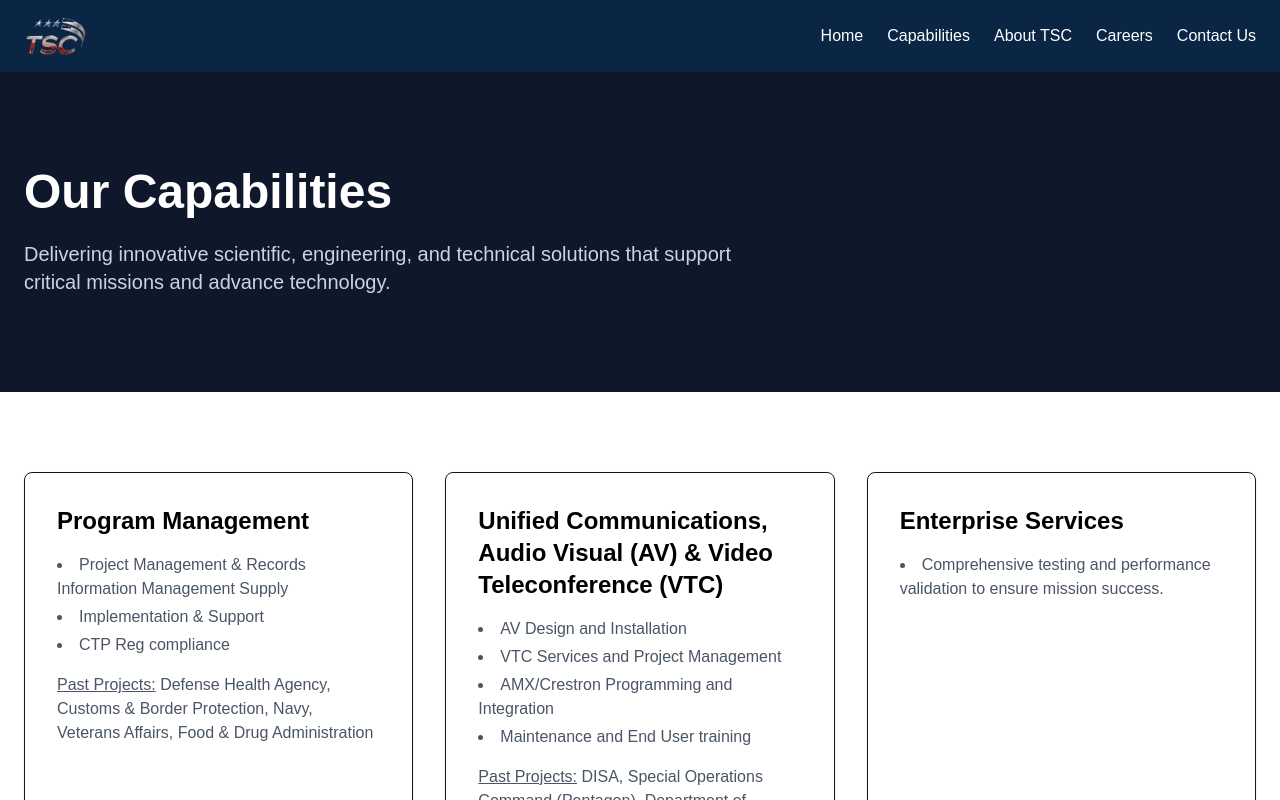
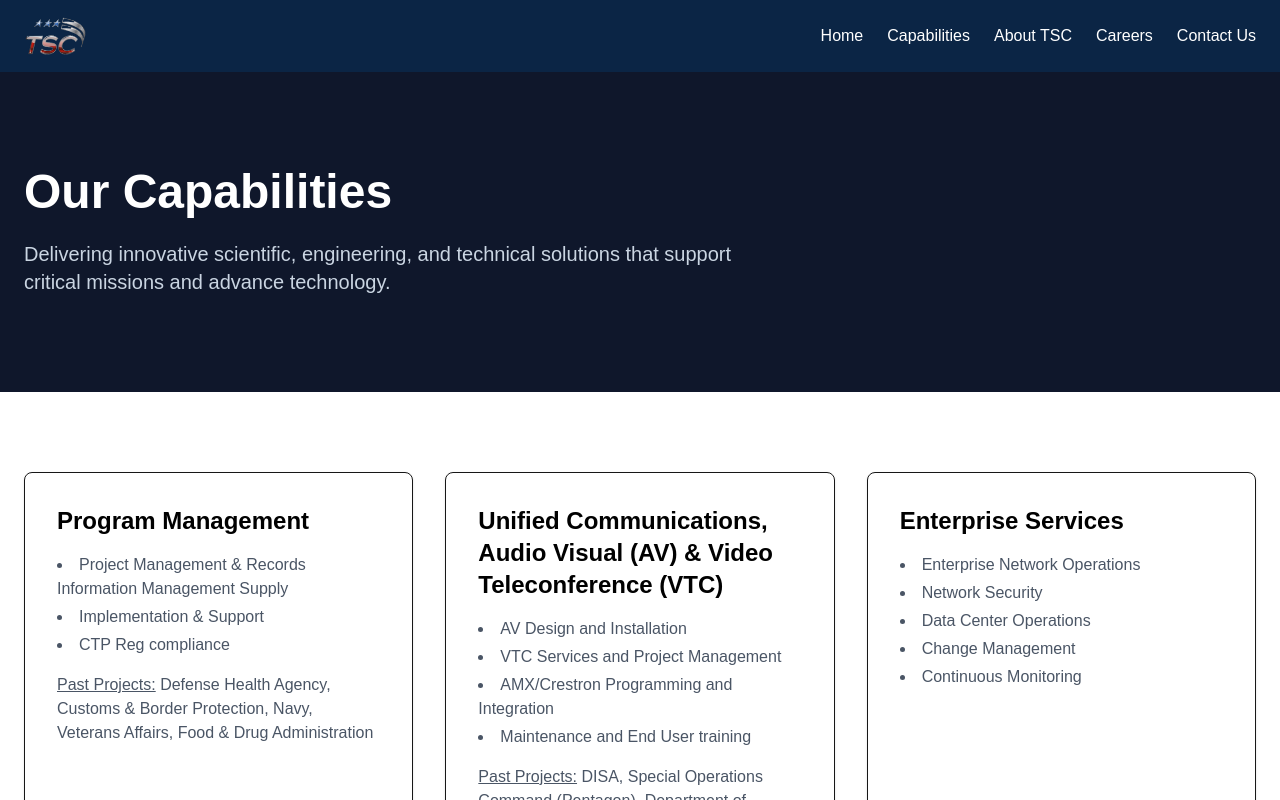
Before and after one commit to techscicorpweb/techscicorp-prod, a Next.js app: page /capabilities in a window 1280 px wide. Shown: the top 800 px of the page. Built offline with nearby package versions, Linux system fonts and the light colour scheme.

Commit message:
program mgmt content

```diff
--- a/src/app/capabilities/page.tsx
+++ b/src/app/capabilities/page.tsx
@@ -27,7 +27,11 @@ const capabilities = [
   {
     title: "Enterprise Services",
     description: [
-      "Comprehensive testing and performance validation to ensure mission success.",
+	  "Enterprise Network Operations",
+	  "Network Security",
+	  "Data Center Operations",
+	  "Change Management",
+	  "Continuous Monitoring",
     ],
   },
   {
```
